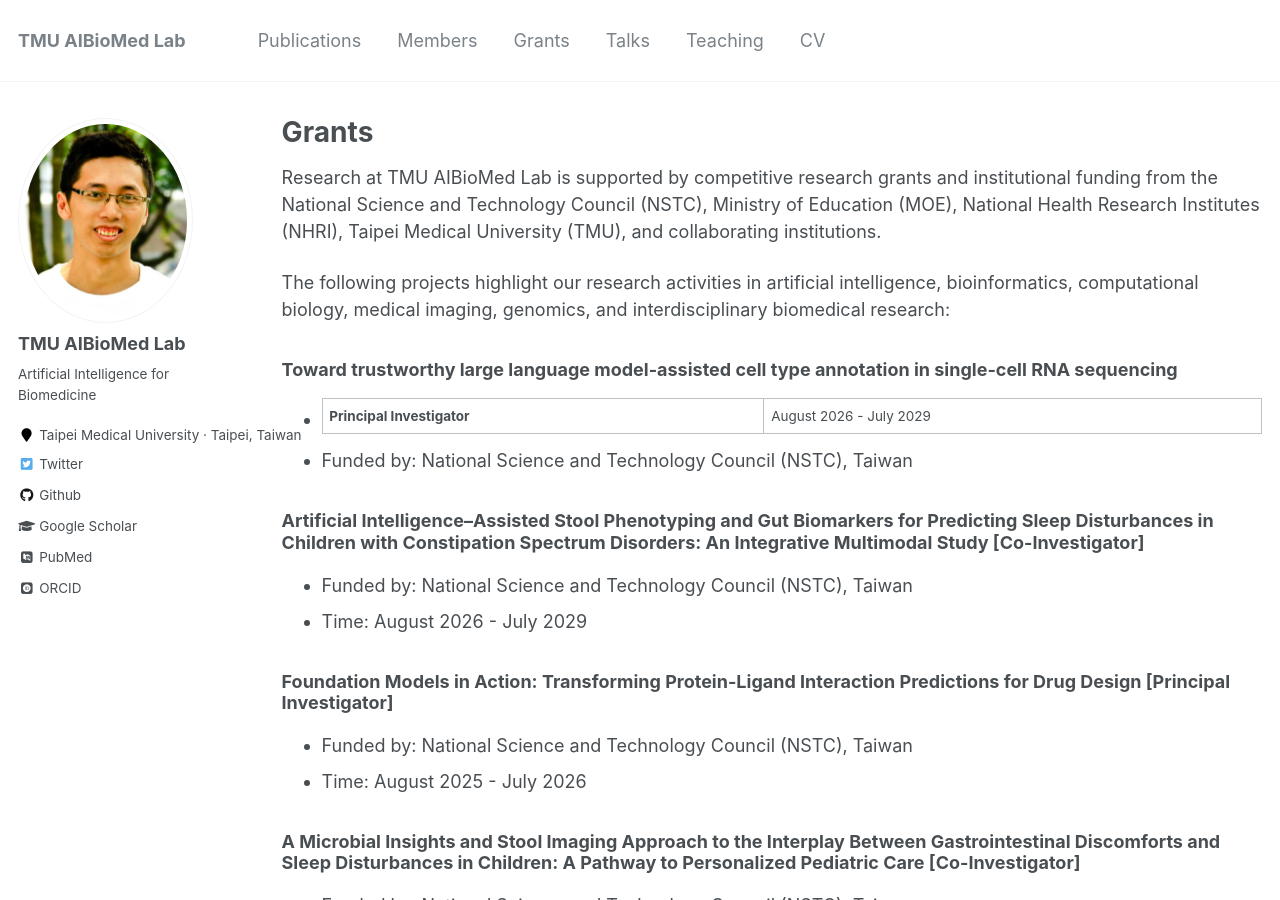
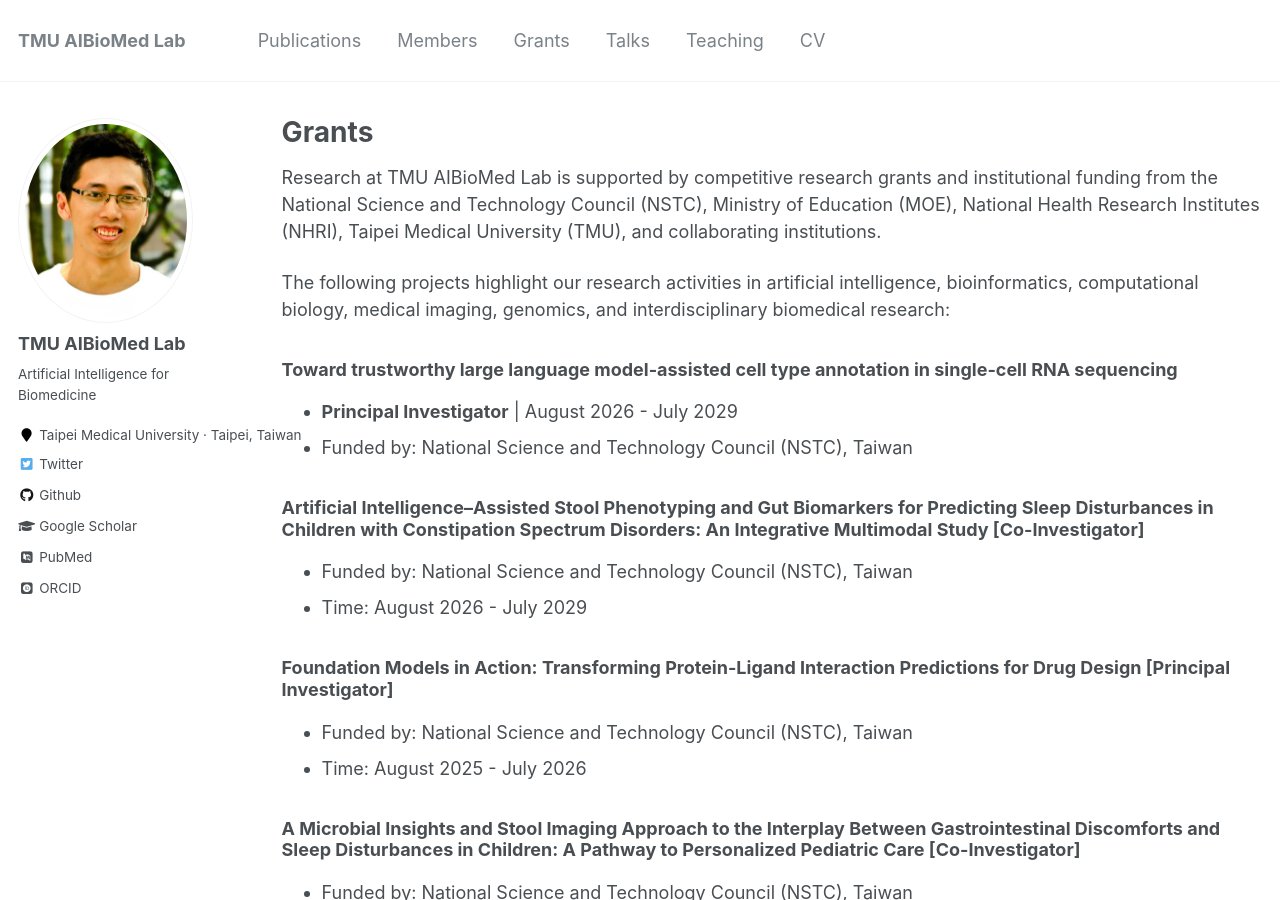
Before and after one commit to khanhlee/khanhlee.github.io, a Jekyll site: the page built from _pages/grant.md, in a window 1280 px wide and 900 px high. Built offline with Jekyll 4.4.1, drawn with Linux system fonts in a browser that asks for light colours; some web fonts are replaced.

```diff
--- a/_pages/grant.md
+++ b/_pages/grant.md
@@ -10,7 +10,7 @@ Research at TMU AIBioMed Lab is supported by competitive research grants and ins
 The following projects highlight our research activities in artificial intelligence, bioinformatics, computational biology, medical imaging, genomics, and interdisciplinary biomedical research:
 
 ### Toward trustworthy large language model-assisted cell type annotation in single-cell RNA sequencing
-* **Principal Investigator** | August 2026 - July 2029
+* **Principal Investigator** \| August 2026 - July 2029
 * Funded by: National Science and Technology Council (NSTC), Taiwan
 
 
```
